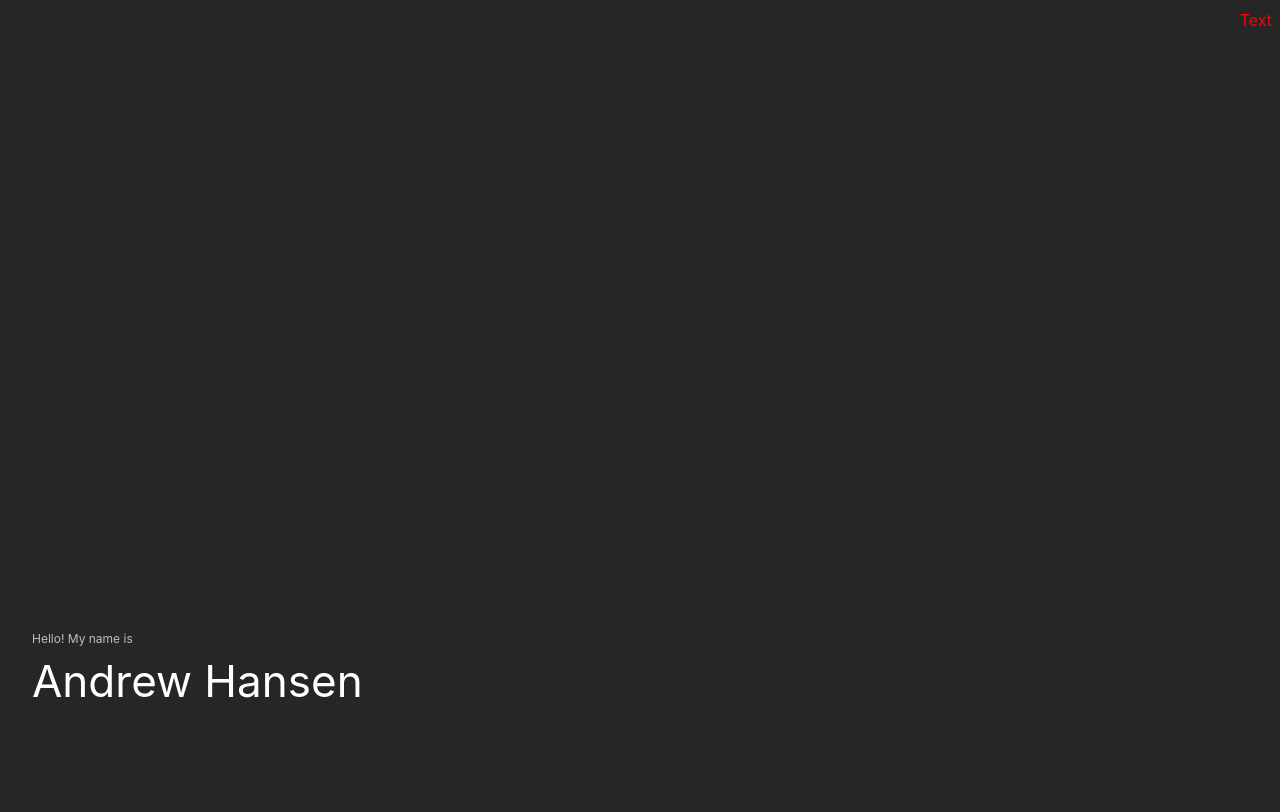
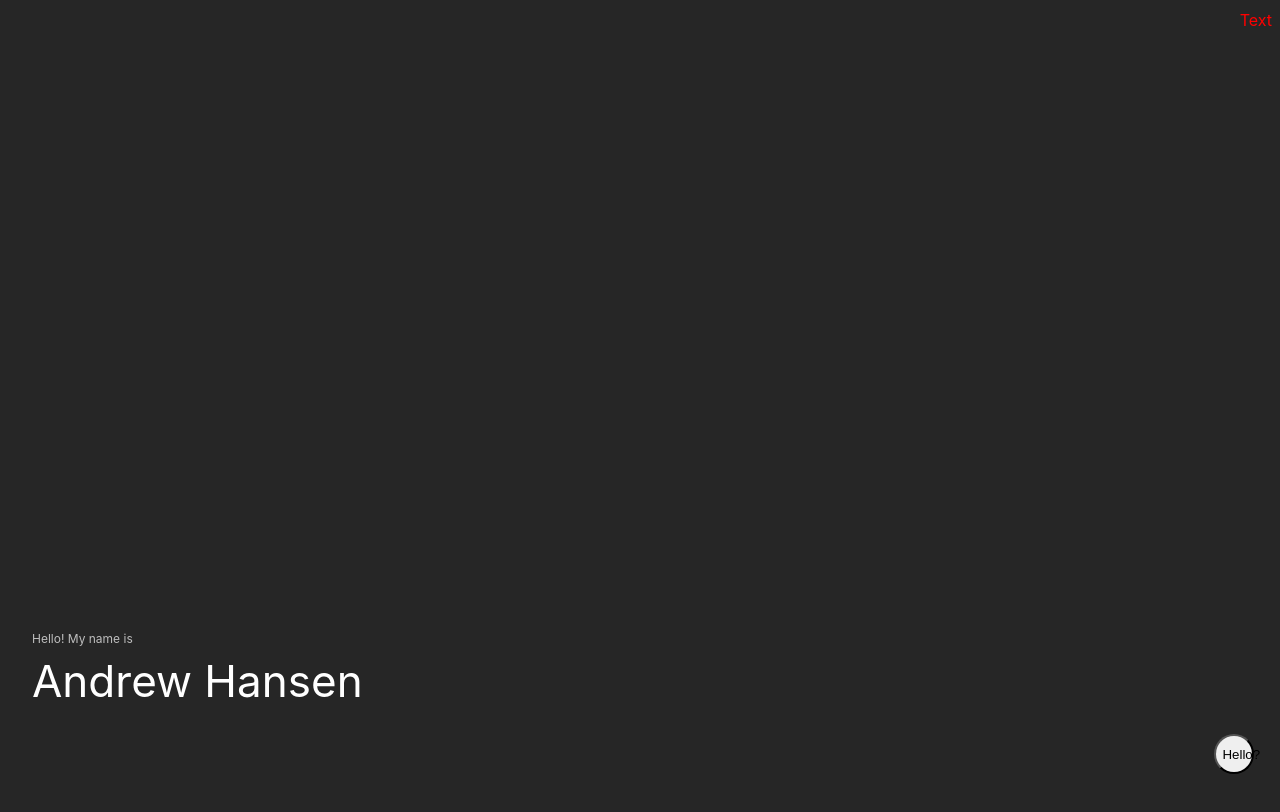
Before and after one commit to mbsAndrew/personal-website, a React (Create React App) app in the folder frontend/: page / in a window 1280 px wide. Shown: the top 812 px of the page. Built offline with nearby package versions, Linux system fonts and the light colour scheme; no server answers.

Commit message:
Contact changes.

```diff
--- a/frontend/src/App.js
+++ b/frontend/src/App.js
@@ -8,12 +8,14 @@ import Intro from './Components/Intro/Intro';
 import Skills from './Components/Skills/Skills';
 import Projects from './Components/Projects/Projects';
 import Music from './Components/Music/Music';
+import Contact from './Components/Contact/Contact';
 
 
 function App() {
   return (
     <>
       <Nav />
+      <Contact />
       <Hero />
       <Container>
         <Intro />
@@ -24,6 +26,7 @@ function App() {
       <Container>
         <Skills />
       </Container>
+
     </>
   );
 }
--- a/frontend/src/Components/Contact/Contact.js
+++ b/frontend/src/Components/Contact/Contact.js
@@ -1,8 +1,20 @@
-import React from 'react';
+import React, { useState } from 'react';
+import Form from './Form';
+import styles from './contact.module.scss';
 
 const Contact = () => {
+    const [isOpen, setOpen] = useState(false);
+    console.log(styles);
     return (
         <>
+            <button className={styles.toggle} onClick={() => setOpen(!isOpen)}>
+                Hello?
+            </button>
+            {isOpen &&
+                <div className={styles.contact}>
+                    <Form />
+                </div>
+            }
         </>
     );
 };
--- /dev/null
+++ b/frontend/src/Components/Contact/Form.js
@@ -0,0 +1,33 @@
+import React, { useState } from 'react';
+
+const Form = () => {
+    const [showError, setError] = useState(false);
+    const [email, setEmail] = useState("");
+    const [msg, setMsg] = useState("");
+
+    const validateMsg = (e) => {
+
+    }
+
+
+    const validateEmail = (e) => {
+
+    }
+
+    return (
+        <div className={"contact__container"}>
+            <div className={"contact__input input"}>
+                <label className={"input__label"}></label>
+                <input className={"input__email"} type={"email"} value={email} onInput={validateEmail} />
+            </div>
+            <div className={"contact__input"}>
+                <label className={"input__label"}></label>
+                <textarea className={"input__msg"} onInput={validateMsg}>
+                    {msg}
+                </textarea>
+            </div>
+        </div>
+    );
+};
+
+export default Form;
--- /dev/null
+++ b/frontend/src/Components/Contact/contact.module.scss
@@ -0,0 +1,13 @@
+.contact {
+    display: flex;
+}
+
+.toggle {
+    position: fixed;
+    cursor: pointer;
+    bottom: 2vw;
+    right: 2vw;
+    height: 40px;
+    width: 40px;
+    border-radius: 50%;
+}
```
